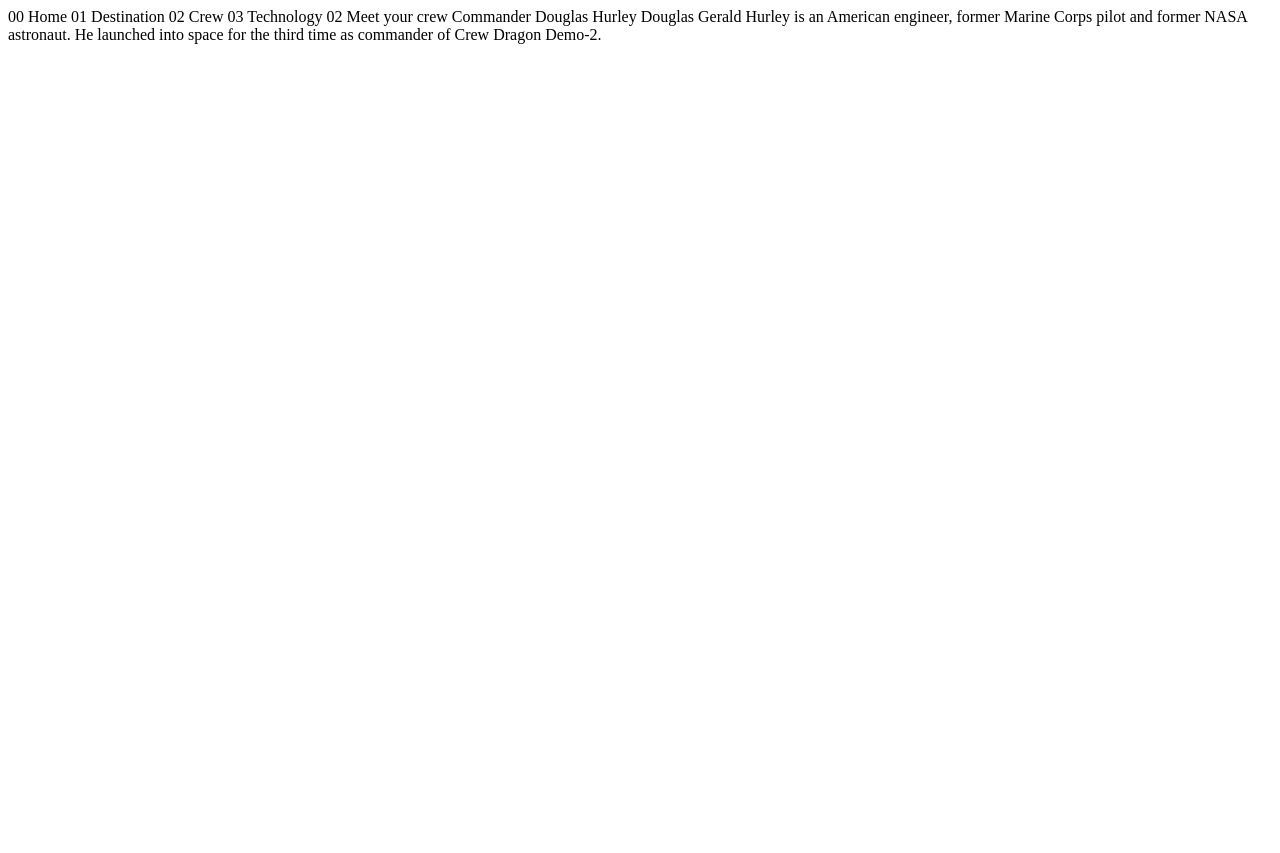
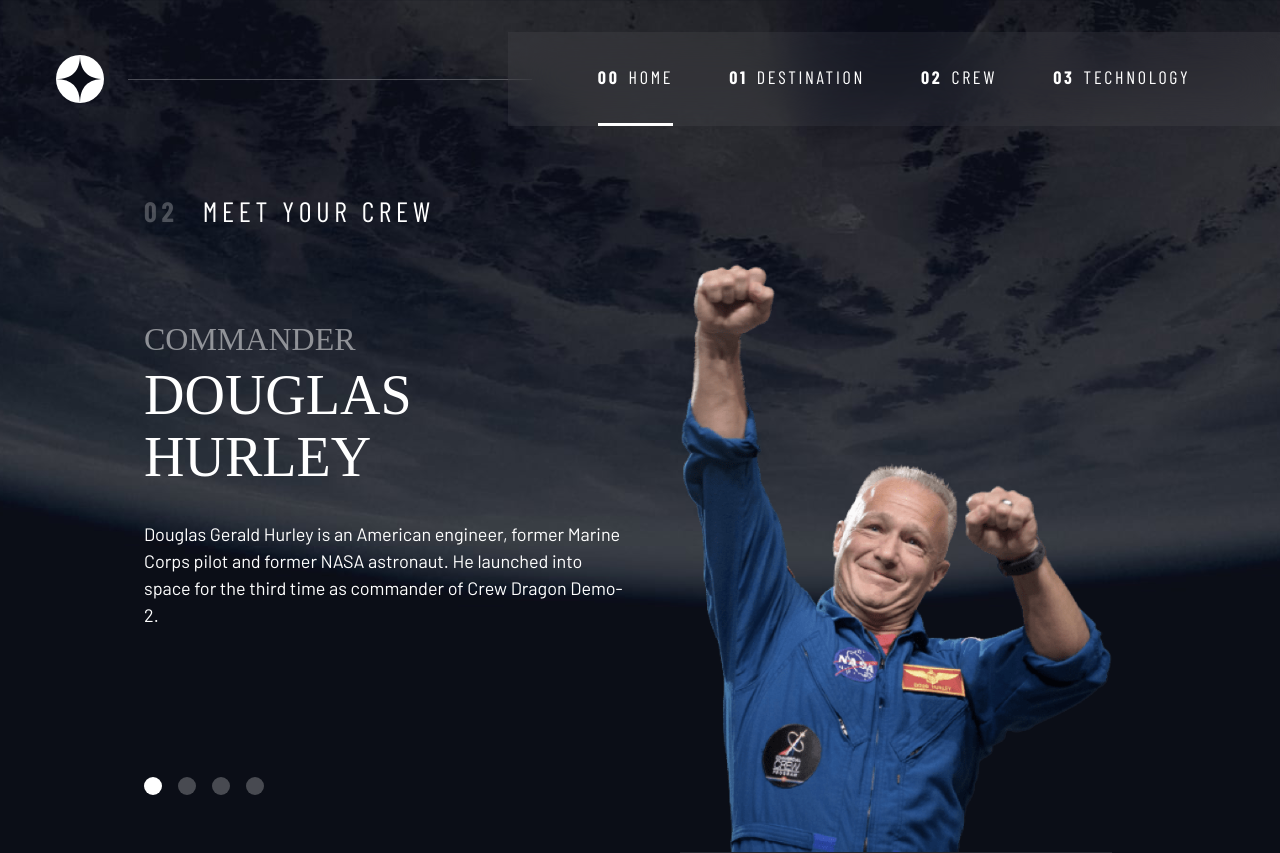
Before and after one commit to EricFiorani/frontendMentorChallenges, a plain HTML site: page space-website/starter-code/crew-commander.html in a window 1280 px wide. Before the commit the page ends 800 px from the top, so only its background shows below. Drawn offline with nearby package versions, Linux system fonts and the light colour scheme; a web font is replaced by a local one.

Commit message:
adding spacing improvements

```diff
--- a/space-website/starter-code/crew-commander.html
+++ b/space-website/starter-code/crew-commander.html
@@ -5,23 +5,56 @@
   <meta name="viewport" content="width=device-width, initial-scale=1.0">
 
   <link rel="icon" type="image/png" sizes="32x32" href="./assets/favicon-32x32.png">
+  <!-- Google fonts -->
+  <link rel="preconnect" href="https://fonts.googleapis.com">
+  <link rel="preconnect" href="https://fonts.gstatic.com" crossorigin>
+  <link href="https://fonts.googleapis.com/css2?family=Barlow+Condensed:wght@400;700&family=Bellefair&family=Barlow:wght@400;700&display=swap"
+      rel="stylesheet">
 
+  <!-- Our custom CSS -->
+  <link rel="stylesheet" href="index.css">
   <title>Frontend Mentor | Space tourism website</title>
+  <script src="index.js" defer></script>
 </head>
-<body>
 
-  00 Home
-  01 Destination
-  02 Crew
-  03 Technology
+<body class="crew">
+  <a class="skip-to-content" href="#main">Skip to content</a>
+  <header class="primary-header flex">
+    <div>
+      <img src="./assets/shared/logo.svg" alt="space tourism logo" class="logo">
+    </div>
+    <button class="mobile-nav-toggle" aria-controls="primary-navigation"><span class="sr-only" aria-expanded="false">Menu</span></button>
+    <nav>
+        <ul id="primary-navigation" data-visible="false" class="primary-navigation underline-indicators flex">
+            <li class="active"><a class="ff-sans-cond uppercase text-white letter-spacing-2" href="index.html"><span aria-hidden="true">00</span>Home</a>
+            <li><a class="ff-sans-cond uppercase text-white letter-spacing-2" href="destination-moon.html"><span aria-hidden="true">01</span>Destination</a>
+            <li><a class="ff-sans-cond uppercase text-white letter-spacing-2" href="crew.html"><span aria-hidden="true">02</span>Crew</a>
+            <li><a class="ff-sans-cond uppercase text-white letter-spacing-2" href="technology.html"><span aria-hidden="true">03</span>Technology</a>
+        </ul>
+    </nav>
+  </header>
 
-  02 Meet your crew
+  <main id="main" class="grid-container grid-container--crew flow">
+    <h1 class="numbered-title"><span aria-hidden="true">02</span> Meet your crew</h1>
 
-  Commander
-  Douglas Hurley
+    <div class="dot-indicators flex">
+      <button aria-selected="true"><span class="sr-only">The commander</span></button>
+      <button aria-selected="false"><span class="sr-only">The mission specialist</span></button>
+      <button aria-selected="false"><span class="sr-only">The pilot</span></button>
+      <button aria-selected="false"><span class="sr-only">The crew engineer</span></button>
+    </div>
 
-  Douglas Gerald Hurley is an American engineer, former Marine Corps pilot
-  and former NASA astronaut. He launched into space for the third time as
-  commander of Crew Dragon Demo-2.
+    <article class="crew-details flow">
+      <header class="flow flow--space-small">
+        <h2 class="fs-600 ff-serif uppercase">Commander</h2>
+        <p class="fs-700 uppercase ff-serif">Douglas Hurley</p>
+      </header>
+      <p>Douglas Gerald Hurley is an American engineer, former Marine Corps pilot
+      and former NASA astronaut. He launched into space for the third time as
+      commander of Crew Dragon Demo-2.</p>
+    </article>
+
+    <img src="assets/crew/image-douglas-hurley.png" alt="Douglas Hurley">
+  </main>
 </body>
 </html>
--- a/space-website/starter-code/index.css
+++ b/space-website/starter-code/index.css
@@ -147,6 +147,10 @@ select {
 
 .flow > *:where(:not(:first-child)) {
     margin-top: var(--flow-space, 1rem);
+}
+
+.flow--space-small {
+    --flow-space: .5rem;
 }
 
 .container {
@@ -389,9 +393,10 @@ select {
 
 .underline-indicators > * {
     cursor: pointer;
-    padding: var(--underline-gap, 1rem) 0;
+    padding: var(--underline-gap, .5rem) 0;
     border: 0;
     border-bottom: .2rem solid hsl( var(--clr-white) / 0 );
+    background-color: transparent;
 }
 
 .underline-indicators > *:hover,
@@ -452,6 +457,42 @@ body {
     }
 }
 
+/* destination */
+.destination {
+    background-image: url(./assets/destination/background-destination-mobile.jpg);
+}
+
+@media (min-width: 35rem) {
+    .destination {
+        background-position: center center;
+        background-image: url(./assets/destination/background-destination-tablet.jpg);
+    }
+}
+
+@media (min-width: 45rem) {
+    .destination {
+        background-image: url(./assets/destination/background-destination-desktop.jpg);
+    }
+}
+
+/* crew */
+.crew {
+    background-image: url(./assets/home/background-crew-mobile.jpg);
+}
+
+@media (min-width: 35rem) {
+    .crew {
+        background-position: center center;
+        background-image: url(./assets/crew/background-crew-tablet.jpg);
+    }
+}
+
+@media (min-width: 45rem) {
+    .crew {
+        background-image: url(./assets/crew/background-crew-desktop.jpg);
+    }
+}
+
 /* ----------------------------- */
 /* Layout                        */
 /* ----------------------------- */
@@ -466,9 +507,10 @@ body {
 
 }
 
-.grid-container * {
+.grid-container p:not([class]) {
     max-width: 50ch;
 }
+
 
 /* destination layout */
 
@@ -509,6 +551,35 @@ body {
     font-size: 1.75rem;
 }
 
+/* crew layout */
+
+.grid-container--crew {
+    --flow-space: 2rem;
+    grid-template-areas:
+        'title'
+        'image'
+        'tabs'
+        'content';
+}
+
+.grid-container--crew > img {
+    grid-area: image;
+    max-width: 60%;
+    border-bottom: 1px solid hsl( var(--clr-white) / .1);
+}
+
+.grid-container--crew > .dot-indicators {
+    grid-area: tabs;
+}
+
+.grid-container--crew > .crew-details {
+    grid-area: content;
+}
+
+.crew-details h2 {
+    opacity: .5;
+}
+
 @media (min-width: 35em) {
     .numbered-title {
         justify-self: start;
@@ -518,6 +589,15 @@ body {
     .destination-meta {
         flex-direction: row;
         justify-content: space-evenly;
+    }
+
+    .grid-container--crew {
+        padding-bottom: 0;
+        grid-template-areas:
+            'title'
+            'content'
+            'tabs'
+            'image';
     }
 }
 
@@ -550,12 +630,28 @@ body {
             '. image content .';
     }
 
-    .grid-container--destination img {
+    .grid-container--destination img,
+    .grid-container--crew img {
         max-width: 90%;
     }
 
     .destination-meta {
-        --gap: 6rem;
+        --gap: min(5vw, 6rem);
         justify-content: start;
     }
+
+    .grid-container--crew {
+        grid-template-areas:
+        '. title title .'
+        '. content image .'
+        '. tabs image .';
+    }
+
+    .grid-container--crew > .dot-indicators {
+        justify-self: start;
+    }
+
+    /* .grid-container--crew > img {
+        align-self: end;
+    } */
 }
```
Also changed, not shown: space-website/starter-code/design-system.html (+3 -3 lines), space-website/starter-code/destination-moon.html (+1 -1 lines).
